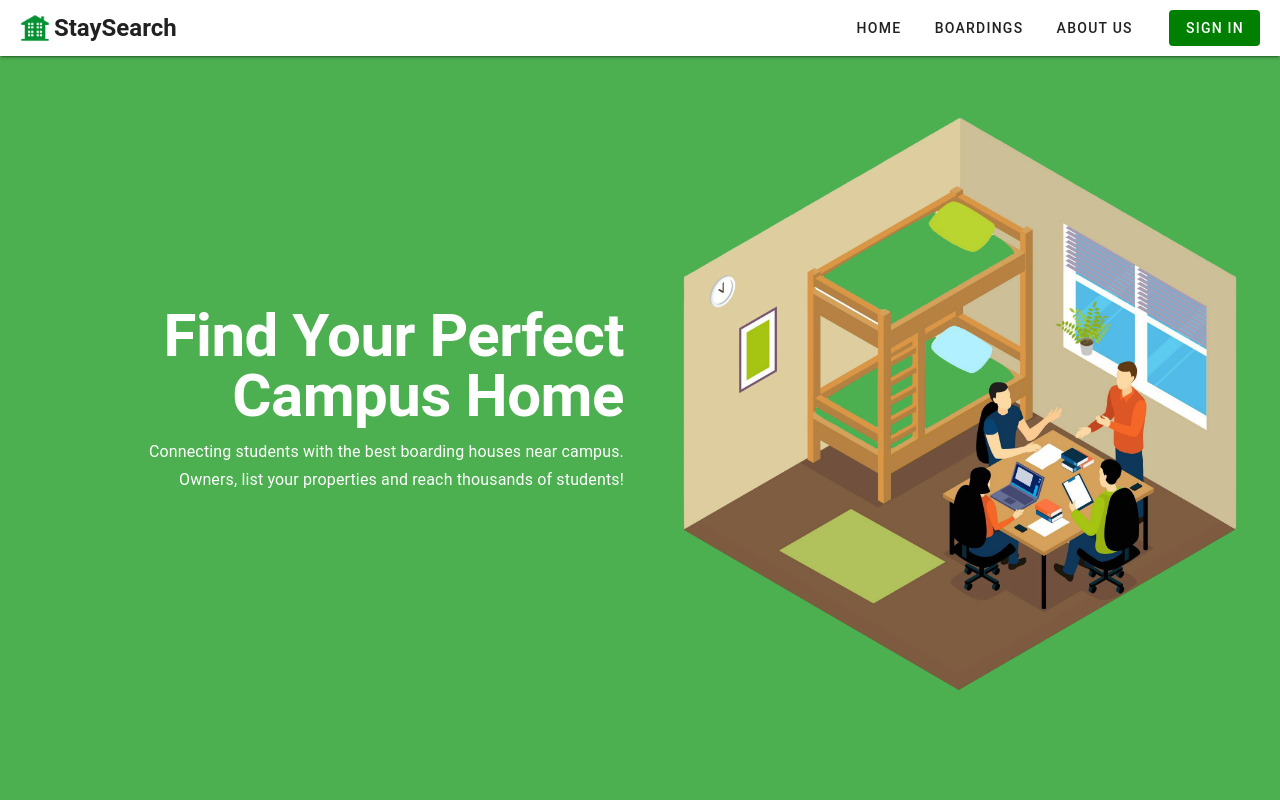
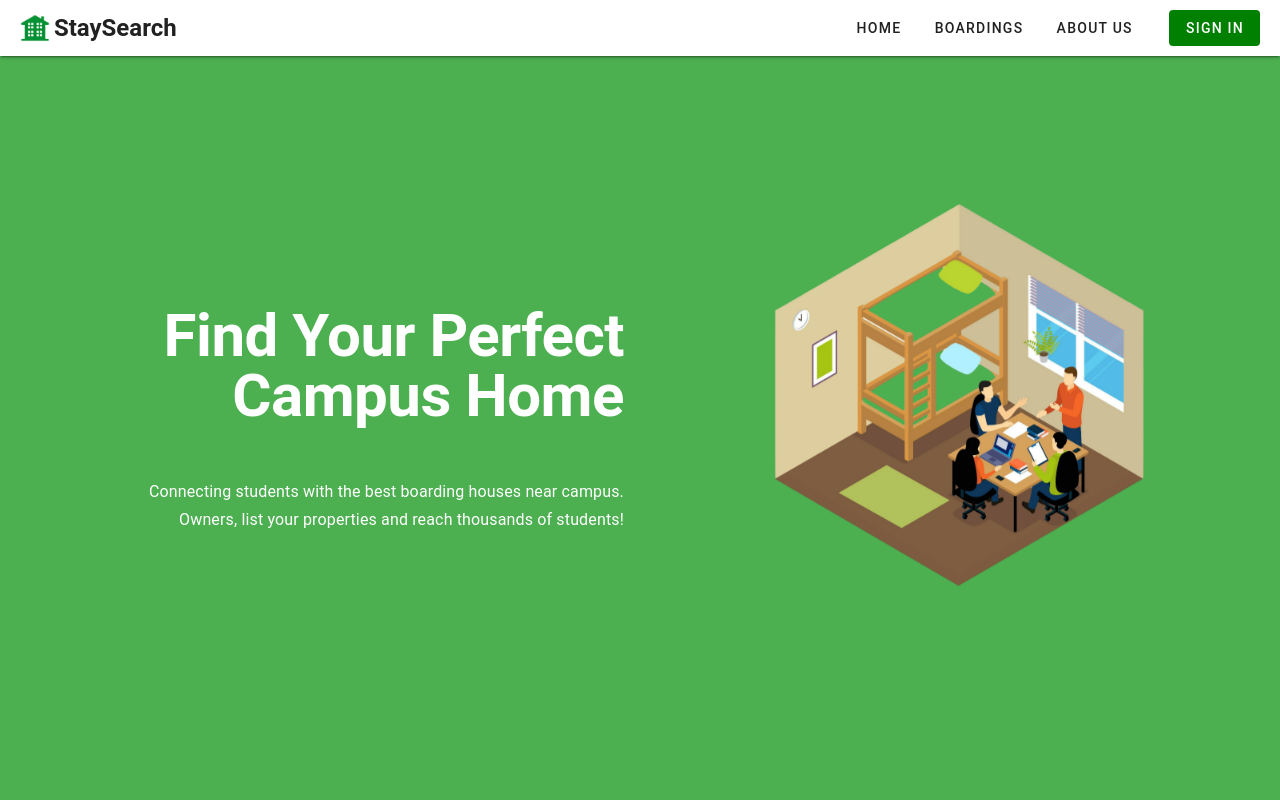
Before and after one commit to kurtmaurilumapak/StaySearch, a Vue app: page / in a window 1280 px wide. Shown: the top 800 px of the page. Built offline with nearby package versions, Linux system fonts and the light colour scheme; no server answers.

Commit message:
feat: added animate on scroll library

```diff
--- a/package.json
+++ b/package.json
@@ -18,6 +18,7 @@
   },
   "dependencies": {
     "@supabase/supabase-js": "^2.46.0",
+    "aos": "^2.3.4",
     "lru-cache": "^11.0.2",
     "pinia": "^2.1.7",
     "ts-debounce": "^4.0.0",
--- a/src/views/system/LandingView.vue
+++ b/src/views/system/LandingView.vue
@@ -1,7 +1,8 @@
 <script setup>
-import { ref } from 'vue'
-
-
+import { ref , onMounted} from 'vue'
+import hero from '@/assets/landing/hero.png'
+import 'aos/dist/aos.css'
+import AOS from 'aos'
 const dialog = ref(false)
 const selectedImage = ref(null)
 const drawer = ref(false)
@@ -19,6 +20,13 @@ const openModal = (image) => {
   selectedImage.value = image
   dialog.value = true
 }
+onMounted(() => {
+  AOS.init({
+    duration: 600, // Adjust as needed
+    once: false,
+    mirror: true,   // Whether animation should happen only once
+  });
+});
 
 </script>
 
@@ -91,11 +99,11 @@ const openModal = (image) => {
 
     <!-- Hero Section -->
     <!-- Hero Section -->
-<v-container fluid class="bg-green d-flex justify-center align-center" style="min-height: 100vh;">
+<v-container fluid class="bg-green d-flex justify-center align-center" style="min-height: 100vh;" id="home">
   <v-row class="d-flex justify-center align-center">
     <!-- Text Column -->
     <v-col cols="12" md="6" class="text-center text-md-right d-flex flex-column justify-center px-4">
-      <h1 class="display-2 font-weight-bold mb-3 text-h3 text-md-h2">
+      <h1 class="display-2 font-weight-bold mb-3 text-h3 text-md-h2 py-10">
         Find Your Perfect Campus Home
       </h1>
       <p class="text-white text-h5 text-md-subtitle-1">
@@ -105,36 +113,36 @@ const openModal = (image) => {
     </v-col>
     <!-- Image Column -->
     <v-col cols="12" md="6" class="d-flex justify-center align-center">
-      <img
-        src="@/assets/landing/hero.png"
+      <v-img
+        :src="hero"
         alt="hero"
-        class="hero-image"
+        class="float py-10"
         max-width="100%"
-        height="auto"
+        height="400"
 
-      >
+      />
     </v-col>
   </v-row>
 </v-container>
 
     <v-container fluid class="d-flex flex-column py-15 text-center bg-green-lighten-5">
-      <h1 class="text-green-darken-4 text-h3 font-weight-bold">How StaySearch Works</h1>
+      <h1 class="text-green-darken-4 text-h3 font-weight-bold" data-aos="fade-right">How StaySearch Works</h1>
       <v-row class="mx-10 mt-15">
-        <v-col cols="12" md="4" class="mx-auto ">
+        <v-col cols="12" md="4" class="mx-auto " data-aos="fade-up">
           <v-icon size="xxx-large" color="green" class="bg-green-lighten-4 rounded-circle pa-13 mb-7">
             mdi-plus-circle-outline
           </v-icon>
           <h1 class="text-green-darken-4 mb-3">1. List Your Property</h1>
           <p>Owners create detailed listings with photos, amenities, and pricing.</p>
         </v-col>
-        <v-col cols="12" md="4" class="mx-auto ">
+        <v-col cols="12" md="4" class="mx-auto " data-aos="fade-up">
           <v-icon size="xxx-large" color="green" class="bg-green-lighten-4 rounded-circle pa-13 mb-7">
             mdi-magnify
           </v-icon>
           <h1 class="text-green-darken-4 mb-3">2. Students Browse</h1>
           <p>Students search, filter, and compare available housing options.</p>
         </v-col>
-        <v-col cols="12" md="4" class="mx-auto ">
+        <v-col cols="12" md="4" class="mx-auto " data-aos="fade-up">
           <v-icon size="xxx-large" color="green" class="bg-green-lighten-4 rounded-circle pa-13 mb-7">
             mdi-star-outline
           </v-icon>
@@ -149,7 +157,7 @@ const openModal = (image) => {
         <v-col cols="12">
           <v-row>
             <!-- Image 1 -->
-            <v-col cols="12" md="4">
+            <v-col cols="12" md="4" data-aos="fade-up">
               <v-hover v-slot="{ isHovering, props }">
                 <v-card
                   :class="{ 'on-hover': isHovering }"
@@ -170,7 +178,7 @@ const openModal = (image) => {
             </v-col>
 
             <!-- Image 2 -->
-            <v-col cols="12" md="8">
+            <v-col cols="12" md="8" data-aos="fade-up">
               <v-hover v-slot="{ isHovering, props }">
                 <v-card
                   :class="{ 'on-hover': isHovering }"
@@ -195,7 +203,7 @@ const openModal = (image) => {
         <v-col cols="12">
           <v-row>
             <!-- Image 3 -->
-            <v-col cols="12" md="4">
+            <v-col cols="12" md="4" data-aos="fade-up">
               <v-hover v-slot="{ isHovering, props }">
                 <v-card
 
@@ -215,7 +223,7 @@ const openModal = (image) => {
             </v-col>
 
             <!-- Image 4 -->
-            <v-col cols="12" md="4">
+            <v-col cols="12" md="4" data-aos="fade-up">
               <v-hover v-slot="{ isHovering, props }">
                 <v-card
                   :class="{ 'on-hover': isHovering }"
@@ -235,7 +243,7 @@ const openModal = (image) => {
             </v-col>
 
             <!-- Image 5 -->
-            <v-col cols="12" md="4">
+            <v-col cols="12" md="4" data-aos="fade-up">
               <v-hover v-slot="{ isHovering, props }">
                 <v-card
                   :class="{ 'on-hover': isHovering }"
@@ -257,7 +265,7 @@ const openModal = (image) => {
         </v-col>
 
         <!-- Image 6 -->
-        <v-col cols="12">
+        <v-col cols="12" data-aos="fade-up">
           <v-hover v-slot="{ isHovering, props }">
             <v-card
               :class="{ 'on-hover': isHovering }"
@@ -289,11 +297,11 @@ const openModal = (image) => {
     <!-- About Section -->
     <v-container fluid id="about" class="py-16 d-flex justify-center text-center bg-green">
      <div style="max-width: 50%">
-       <h1 class="text-h3 font-weight-bold">Join Our StaySearch Community Today</h1>
+       <h1 class="text-h3 font-weight-bold" data-aos="fade-right">Join Our StaySearch Community Today</h1>
        <br>
-       <h2>Whether you're a property owner looking to list your boarding house or a student searching for the perfect campus home, StaySearch has you covered.</h2>
+       <h2 data-aos="fade-left">Whether you're a property owner looking to list your boarding house or a student searching for the perfect campus home, StaySearch has you covered.</h2>
        <v-btn
-         class="text-none font-weight-bold rounded-lg mt-10"
+         class="text-none font-weight-bold rounded-lg mt-10" data-aos="fade-up-right"
          append-icon="mdi-chevron-right"
          color="green-darken-4"
          size="x-large"
@@ -303,7 +311,7 @@ const openModal = (image) => {
        </v-btn>
      </div>
     </v-container>
-    <v-container fluid id="aboutus" class="py-16 text-center bg-green-lighten-5">
+    <v-container fluid id="aboutus" class="py-16 text-center bg-green-lighten-5" data-aos="fade-right">
       <h1 class="text-green-darken-4 text-h3 font-weight-bold mb-10">About Us</h1>
       <v-row class="mx-16">
         <v-col cols="12" md="8">
@@ -324,7 +332,7 @@ const openModal = (image) => {
         </v-col>
         <v-col cols="12" md="4">
 
-          <v-card class="pa-5 text-left" height="100%">
+          <v-card class="pa-5 text-left" height="100%" data-aos="fade-left">
             <v-card-title>
               <h2 class="text-green-darken-4 font-weight-bold">Meet Our Team</h2>
             </v-card-title>
@@ -432,12 +440,20 @@ const openModal = (image) => {
 .clear-modal-image {
 opacity: 1 !important; /* Ensure full opacity */
 }
-.hero-image {
-  width: 100%;
-  max-width: 600px; /* Set a max width for larger screens */
-  height: auto;
-  object-fit: contain; /* Keeps the entire image visible without cropping */
-  margin-top: 20px; /* Optional, to add spacing */
+.float {
+  animation: float 3s ease-in-out infinite;
+}
+
+@keyframes float {
+  0% {
+    transform: translateY(0);
+  }
+  50% {
+    transform: translateY(-10px); /* Move up */
+  }
+  100% {
+    transform: translateY(0); /* Move back down */
+  }
 }
 
 </style>
```
Also changed, not shown: 1 other file (tests, documents, lock files or other folders).
